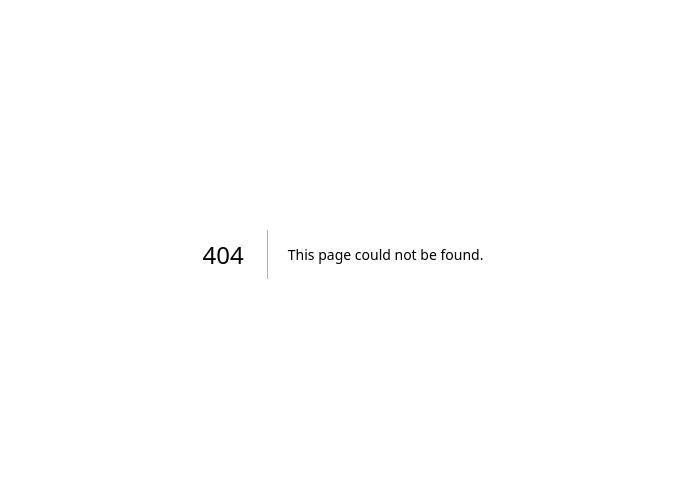
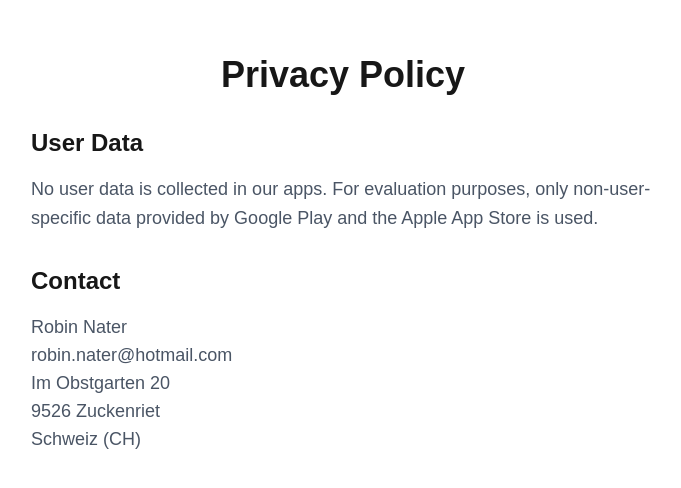
Before and after one commit to thirty-degrees/homepage, a Next.js app in the folder App/: page /privacy in a window 1280 px wide. Before the commit this address had no page. Shown: the part 146-634 px from the top of the page, without its empty margins (297-978 px from the left). Built offline with nearby package versions, Linux system fonts and the light colour scheme.

Commit message:
feat: add privacy page

```diff
--- /dev/null
+++ b/App/src/app/privacy/page.tsx
@@ -0,0 +1,29 @@
+export default function Privacy() {
+  return (
+    <div className="min-h-screen flex items-center justify-center">
+      <main className="max-w-2xl mx-auto px-6 py-8">
+        <h1 className="text-4xl font-bold mb-8 text-center">Privacy Policy</h1>
+
+        <div className="space-y-8">
+          <section>
+            <h2 className="text-2xl font-semibold mb-4">User Data</h2>
+            <p className="text-lg text-gray-600 dark:text-gray-300 leading-relaxed">
+              No user data is collected in our apps. For evaluation purposes, only non-user-specific data provided by Google Play and the Apple App Store is used.
+            </p>
+          </section>
+
+          <section>
+            <h2 className="text-2xl font-semibold mb-4">Contact</h2>
+            <div className="text-lg text-gray-600 dark:text-gray-300">
+              <p>Robin Nater<br />
+              robin.nater@hotmail.com<br />
+              Im Obstgarten 20<br />
+              9526 Zuckenriet<br />
+              Schweiz (CH)</p>
+            </div>
+          </section>
+        </div>
+      </main>
+    </div>
+  );
+}
```
